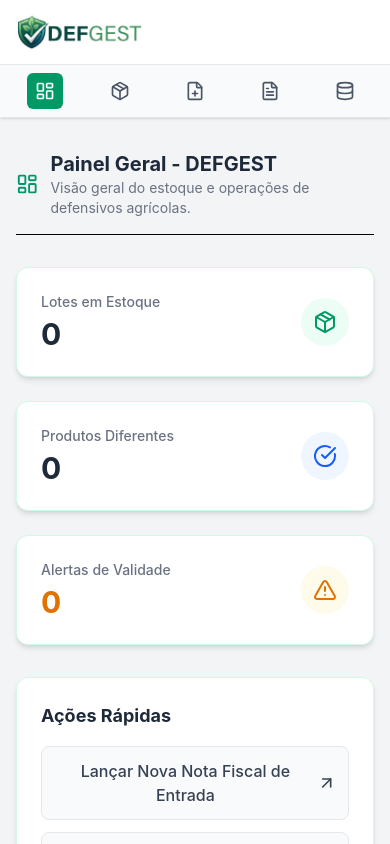
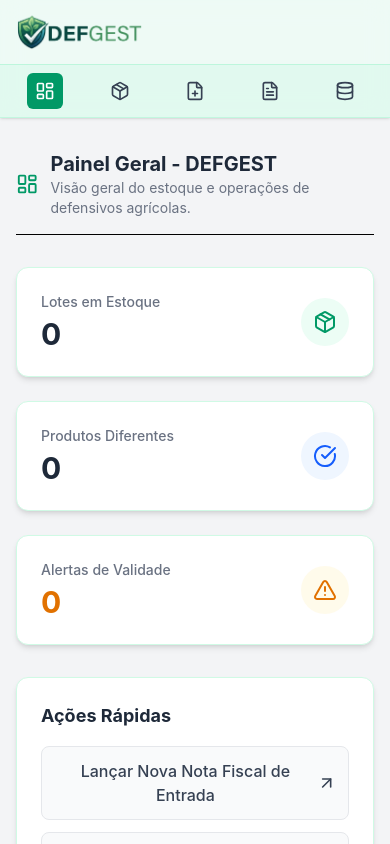
Before and after one commit to henrique-amorim-silva/defgest, a React (Vite) app: page / in a window 390 px wide. Shown: the top 844 px of the page. Built offline with nearby package versions, Linux system fonts and the light colour scheme.

Commit message:
fix: corrige logo do programa

```diff
--- a/src/components/Navbar.tsx
+++ b/src/components/Navbar.tsx
@@ -15,14 +15,17 @@ export const Navbar: React.FC<NavbarProps> = ({ currentTab, setCurrentTab }) =>
     { id: 'agrofit', label: 'Consulta Agrofit', icon: Database },
   ];
 
+  // Usa o BASE_URL configurado no vite.config.ts para achar a pasta public corretamente
+  const logoSrc = `${import.meta.env.BASE_URL}images/nav-logo.png`;
+
   return (
-    <header className="bg-white text-gray-800 shadow-sm border-b border-gray-200">
+    <header className="bg-emerald-50/70 backdrop-blur-md text-gray-800 shadow-sm border-b border-emerald-200/60">
       <div className="max-w-7xl mx-auto px-4 sm:px-6 lg:px-8">
         <div className="flex items-center justify-between h-16">
-          {/* Logo DefGest com fundo claro */}
+          {/* Logo DefGest */}
           <div className="flex items-center space-x-3 cursor-pointer" onClick={() => setCurrentTab('dashboard')}>
             <img
-              src="/images/nav-logo.png"
+              src={logoSrc}
               alt="DefGest Logo"
               className="h-9 w-auto object-contain"
             />
@@ -40,7 +43,7 @@ export const Navbar: React.FC<NavbarProps> = ({ currentTab, setCurrentTab }) =>
                   className={`flex items-center space-x-2 px-3 py-2 rounded-md text-sm font-medium transition-colors ${
                     isActive
                       ? 'bg-emerald-600 text-white shadow-sm'
-                      : 'text-gray-600 hover:bg-emerald-50 hover:text-emerald-700'
+                      : 'text-gray-700 hover:bg-emerald-100/70 hover:text-emerald-900'
                   }`}
                 >
                   <Icon className="h-4 w-4" />
@@ -53,7 +56,7 @@ export const Navbar: React.FC<NavbarProps> = ({ currentTab, setCurrentTab }) =>
       </div>
 
       {/* Menu mobile simplificado */}
-      <div className="md:hidden flex justify-around bg-gray-50 border-t border-gray-200 p-2">
+      <div className="md:hidden flex justify-around bg-emerald-100/40 border-t border-emerald-200/60 p-2">
         {navItems.map((item) => {
           const Icon = item.icon;
           const isActive = currentTab === item.id;
@@ -62,7 +65,7 @@ export const Navbar: React.FC<NavbarProps> = ({ currentTab, setCurrentTab }) =>
               key={item.id}
               onClick={() => setCurrentTab(item.id)}
               className={`p-2 rounded-md ${
-                isActive ? 'bg-emerald-600 text-white' : 'text-gray-600 hover:bg-gray-200'
+                isActive ? 'bg-emerald-600 text-white' : 'text-gray-700 hover:bg-emerald-200/50'
               }`}
               title={item.label}
             >
```
